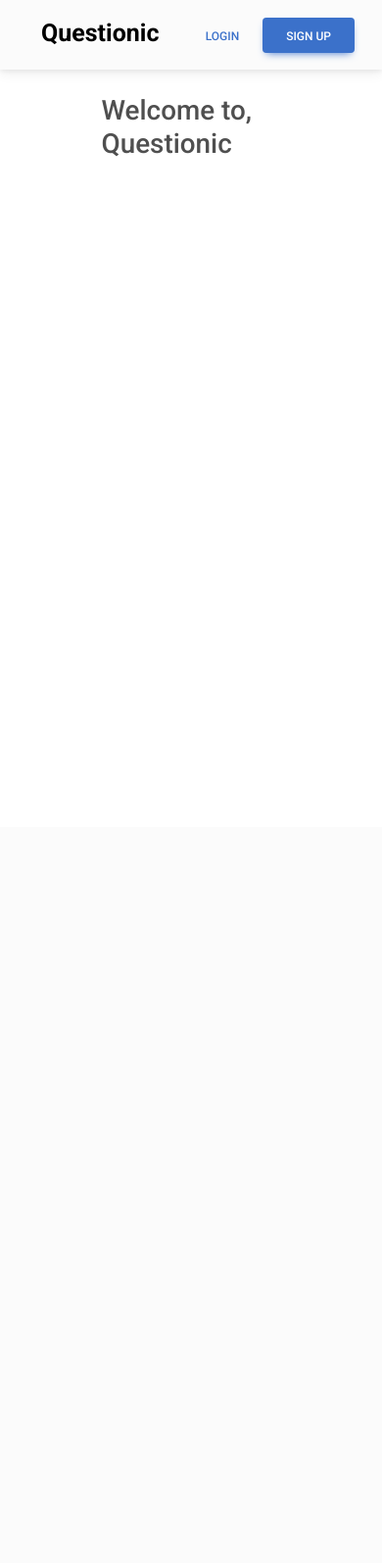
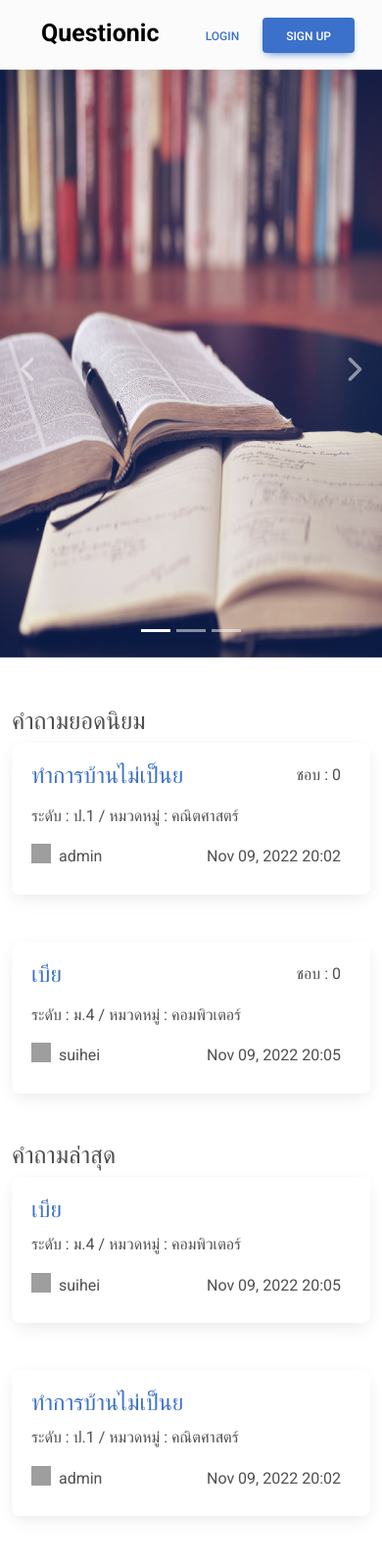
Before and after one commit to 6310682817/questionic, a Django app: page / in a window 390 px wide. Shown: the whole page at 98% size. Before the commit the page ends 160 px from the top, so only its background shows below. Run offline with Django 4.2, Linux system fonts and the light colour scheme; data comes from the database, SQL or seed files in the repository; some libraries are stand-ins or nearby versions; grey boxes are pictures that could not be loaded.

Commit message:
add index and fav question

```diff
--- a/questionic/admin.py
+++ b/questionic/admin.py
@@ -12,7 +12,7 @@ class AccountAdmin(admin.ModelAdmin):
     filter_horizontal = ("fav_tag", "following", "report", "fav_question")
 
 class QuestionAdmin(admin.ModelAdmin):
-    list_display = ("title", "detail", "category", "grade", "date_asked", "asker")
+    list_display = ("title", "detail", "category", "grade", "date_asked", "asker", "faved")
     filter_horizontal = ("tags", "reporter")
 
 class AnswerAdmin(admin.ModelAdmin):
--- a/questionic/models.py
+++ b/questionic/models.py
@@ -17,7 +17,7 @@ class Account(models.Model):
     user = models.ForeignKey(User, on_delete=models.CASCADE)
     image_profile = models.ImageField(upload_to = user_directory_path, blank=True)
     fav_tag = models.ManyToManyField(Tag, blank=True, related_name="fav_tag")
-    fav_question = models.ManyToManyField('Question', blank=True, related_name="fav_question")
+    fav_question = models.ManyToManyField('Question', blank=True, related_name="fav_account")
     following = models.ManyToManyField('Account', blank=True, related_name="follower")
     report = models.ManyToManyField('Account', blank=True, related_name="reporter")
 
@@ -33,6 +33,7 @@ class Question(models.Model):
     date_asked = models.DateTimeField('Date Asked', auto_now_add=True)
     asker = models.ForeignKey(Account, on_delete=models.CASCADE)
     reporter = models.ManyToManyField(Account, blank=True, related_name="question_report")
+    faved = models.PositiveIntegerField(default=0)
 
     def __str__(self):
         return f"question: {self.id}"
--- /dev/null
+++ b/questionic/static/css/question.css
@@ -0,0 +1,8 @@
+.btn_fav {
+    padding-left:auto;
+    padding-right:auto;
+    border: none;
+    font-size: 20px;
+    cursor: pointer;
+    box-shadow: none;
+  }
--- a/questionic/templates/questionic/index.html
+++ b/questionic/templates/questionic/index.html
@@ -1,15 +1,124 @@
 {% extends 'questionic/layout.html' %} {% block body %}
+<style>
+  .carousel {
+    height: 600px;
+  }
+  .carousel img {
+    height: 600px;
+}
+
+</style>
+
+  <!-- Controls -->
+  <a class="left carousel-control" href="#carousel-example-generic" role="button" data-slide="prev">
+    <span class="glyphicon glyphicon-chevron-left" aria-hidden="true"></span>
+    <span class="sr-only">Previous</span>
+  </a>
+  <a class="right carousel-control" href="#carousel-example-generic" role="button" data-slide="next">
+    <span class="glyphicon glyphicon-chevron-right" aria-hidden="true"></span>
+    <span class="sr-only">Next</span>
+  </a>
+</div>
+<div id="carouselExampleCaptions" class="carousel slide" data-bs-ride="false">
+  <div class="carousel-indicators">
+    <button type="button" data-bs-target="#carouselExampleCaptions" data-bs-slide-to="0" class="active" aria-current="true" aria-label="Slide 1"></button>
+    <button type="button" data-bs-target="#carouselExampleCaptions" data-bs-slide-to="1" aria-label="Slide 2"></button>
+    <button type="button" data-bs-target="#carouselExampleCaptions" data-bs-slide-to="2" aria-label="Slide 3"></button>
+  </div>
+  <div class="carousel-inner">
+    <div class="carousel-item active">
+      <img src="../static/assets/index/sl-1.jpg" class="d-block w-100" alt="...">
+      <div class="carousel-caption d-none d-md-block">
+        <h5></h5>
+        <p></p>
+      </div>
+    </div>
+    <div class="carousel-item">
+      <img src="../static/assets/index/sl-2.jpg" class="d-block w-100" alt="...">
+      <div class="carousel-caption d-none d-md-block">
+        <h5></h5>
+        <p></p>
+      </div>
+    </div>
+    <div class="carousel-item">
+      <img src="../static/assets/index/sl-3.jpg" class="d-block w-100" alt="...">
+      <div class="carousel-caption d-none d-md-block">
+        <h5></h5>
+        <p></p>
+      </div>
+    </div>
+  </div>
+  <button class="carousel-control-prev" type="button" data-bs-target="#carouselExampleCaptions" data-bs-slide="prev">
+    <span class="carousel-control-prev-icon" aria-hidden="true"></span>
+    <span class="visually-hidden">Previous</span>
+  </button>
+  <button class="carousel-control-next" type="button" data-bs-target="#carouselExampleCaptions" data-bs-slide="next">
+    <span class="carousel-control-next-icon" aria-hidden="true"></span>
+    <span class="visually-hidden">Next</span>
+  </button>
+</div>
+
+<div class="container" style="margin-top:50px;">
+  <div class="row gx-xl-5">
+      <div class="col-xl-6 mb-lg-5 pr-cl-4">
+        <h2>คำถามยอดนิยม</h2>
+        {% for question in question_popular %}
+            <div class="card mb-5">
+              <div class="card-body" style="padding:20px 30px 10px 20px;">
+                <div style="display: flex; justify-content: space-between;">
+                  <a href="{% url 'questionic:question' question.id %}">
+                    <h3>{{question.title}}</h3>
+                  </a>
+                  <p>ชอบ : {{question.faved}}</p>
+                </div>
+
+                <p>ระดับ : {{question.grade}} / หมวดหมู่ : {{question.category}}</p>
+                <div style="display: flex; justify-content: space-between;">
+                  <div style="display: flex;">
+                    <img src="{{question.asker.image_profile.url}}" width="20px" height="20px">
+                    <p>&nbsp&nbsp{{question.asker }}</p>
+                  </div>
+                  {% if question.date_asked.day == time_now.day %}
+                  <p> {{question.date_asked|timesince }} ago</p>
+                  {% else %}
+                  <p> {{question.date_asked|date:'M d, Y H:i'}}</p>
+                  {% endif %}
+                </div>
+              </div>
+            </div>
+          {% endfor %}
+      </div>
+
+      <div class="col-xl-6 mb-lg-5 pr-cl-4">
+        <h2>คำถามล่าสุด</h2>
 
 
-<div class="container">
-  <div class="row g-0">
-    <div class="col-3"></div>
-    <div class="col-6">
-      <br />
-      <h1>Welcome to, Questionic</h1>
+          {% for question in question_lastest %}
+            <div class="card mb-5">
+              <div class="card-body" style="padding:20px 30px 10px 20px;">
+                <a href="{% url 'questionic:question' question.id %}">
+                <h3>{{question.title}}</h3>
+                </a>
+                <p>ระดับ : {{question.grade}} / หมวดหมู่ : {{question.category}}</p>
+                <div style="display: flex; justify-content: space-between;">
+                  <div style="display: flex;">
+                    <img src="{{question.asker.image_profile.url}}" width="20px" height="20px">
+                    <p>&nbsp&nbsp{{question.asker }}</p>
+                  </div>
+                  {% if question.date_asked.day == time_now.day %}
+                  <p> {{question.date_asked|timesince }} ago</p>
+                  {% else %}
+                  <p> {{question.date_asked|date:'M d, Y H:i'}}</p>
+                  {% endif %}
+                </div>
+              </div>
+            </div>
+          {% endfor %}
+
+
     </div>
-    <div class="col-3"></div>
   </div>
 </div>
 
+
 {% endblock %}
--- a/questionic/templates/questionic/layout.html
+++ b/questionic/templates/questionic/layout.html
@@ -7,6 +7,7 @@
         <meta charset="utf-8">
         <link rel="icon" href="https://cdn-icons-png.flaticon.com/512/1763/1763016.png">
         <link rel="stylesheet" href="{% static 'css/notification.css' %}">
+        <link rel="stylesheet" href="{% static 'css/question.css' %}">
         <link rel="stylesheet" href="https://cdnjs.cloudflare.com/ajax/libs/font-awesome/5.15.3/css/all.min.css"/>
         <meta name="viewport" content="width=device-width, initial-scale=1.0">
         <link href="https://cdn.jsdelivr.net/npm/bootstrap@5.2.1/dist/css/bootstrap.min.css" rel="stylesheet" integrity="sha384-iYQeCzEYFbKjA/T2uDLTpkwGzCiq6soy8tYaI1GyVh/UjpbCx/TYkiZhlZB6+fzT" crossorigin="anonymous">
--- a/questionic/views.py
+++ b/questionic/views.py
@@ -12,16 +12,30 @@ from django.utils.timezone import datetime
 
 def index(request):
     if not request.user.is_authenticated:
-        return render(request, 'questionic/index.html')
+        question_lastest = Question.objects.all().order_by("-date_asked")[:10]
+        question_popular = Question.objects.all().order_by('-faved')[:10]
+
+        print(question_popular)
+        return render(request, 'questionic/index.html', {
+            "question_lastest": question_lastest,
+            "question_popular": question_popular,
+            "time_now": datetime.now(),
+        })
 
     user = User.objects.get(username=request.user.username)
     account = Account.objects.get(user=user)
     notification = Notification.objects.get(account=account)
+    notification_alert = notification.alert_reply_notification()
 
-    notification_alert = notification.alert_reply_notification()
+    question_lastest = Question.objects.all().order_by("-date_asked")[:10]
+    question_popular = Question.objects.all().order_by('-faved')[:10]
+
     return render(request, 'questionic/index.html', {
         "notification_alert": notification_alert,
-        "account": account
+        "account": account,
+        "question_lastest": question_lastest,
+        "question_popular": question_popular,
+        "time_now": datetime.now(),
     })
 
 def about(request):
@@ -104,9 +118,9 @@ def question(request, question_id):
 
     if request.method == 'POST':
 
-        detail = request.POST['Detail']
-        images = request.FILES.getlist('images')
         if  request.POST.get('comment'):
+            detail = request.POST['Detail']
+            images = request.FILES.getlist('images')
             from_question = Question.objects.get(id=request.POST['comment'])
             answerer = Account.objects.get(user=user)
             answer=Answer.objects.create(detail = detail, from_question=from_question, answerer=answerer)
@@ -116,12 +130,28 @@ def question(request, question_id):
             if not from_question.asker == answerer:
                 Notification.objects.get(account=from_question.asker).reply_notification.add(answer)
 
-        else:
+        elif request.POST.get('reply'):
+            detail = request.POST['Detail']
+            images = request.FILES.getlist('images')
             from_answer = Answer.objects.get(id=request.POST['reply'])
             reply_answerer = Account.objects.get(user=user)
             reply_answer = ReplyAnswer.objects.create(detail = detail, from_answer=from_answer, reply_answerer=reply_answerer)
             for image in images:
                 ReplyAnswerFile.objects.create(reply_answer=reply_answer, image=image)
+
+        elif request.POST.get('fav'):
+            question = Question.objects.get(id=question_id)
+            account.fav_question.add(question)
+            account.save()
+            question.faved = question.fav_account.count()
+            question.save()
+
+        elif request.POST.get('unfav'):
+            question = Question.objects.get(id=question_id)
+            account.fav_question.remove(question)
+            account.save()
+            question.faved = question.fav_account.count()
+            question.save()
 
      # Question
     question = Question.objects.get(id=question_id)
```
Also changed, not shown: questionic/templates/questionic/question.html (+15 -1 lines), questionic/static/assets/index/sl-1.jpg (added), questionic/static/assets/index/sl-2.jpg (added), questionic/static/assets/index/sl-3.jpg (added).
